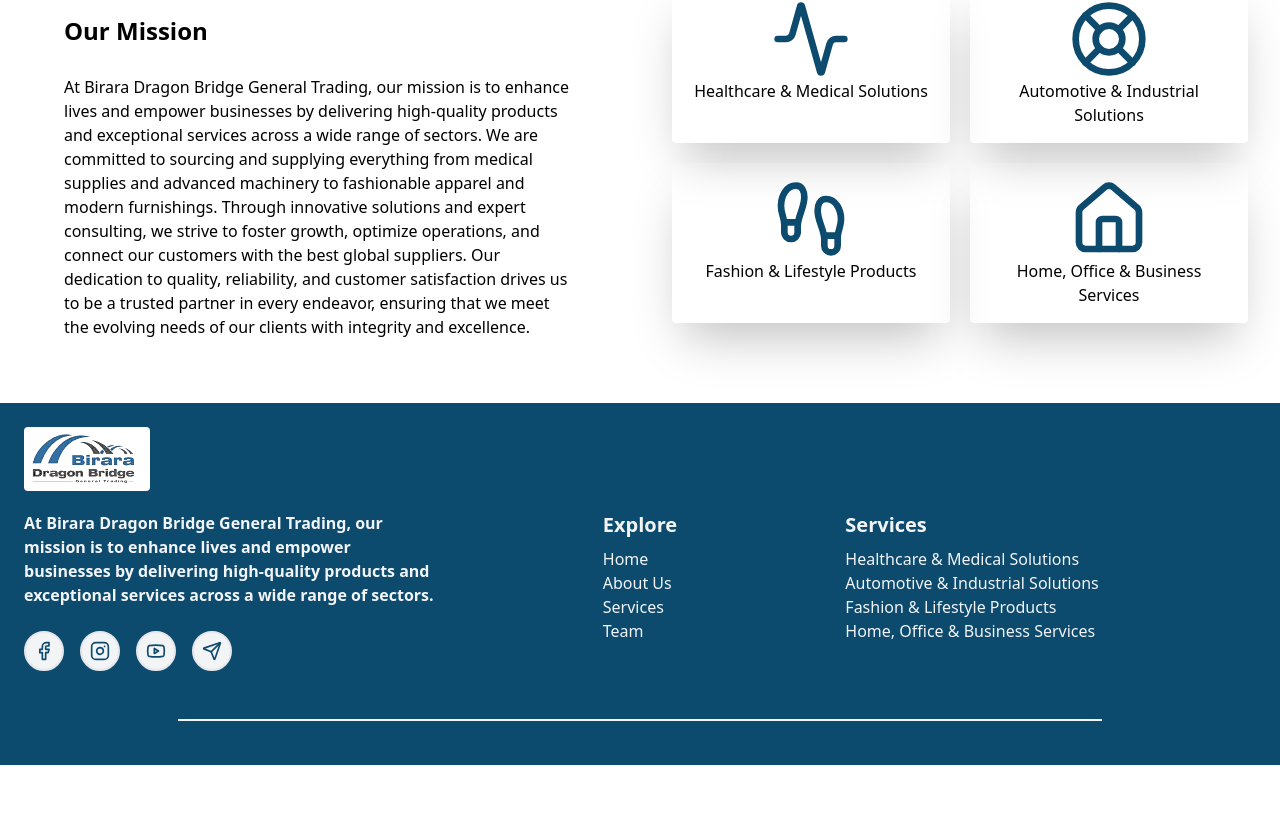
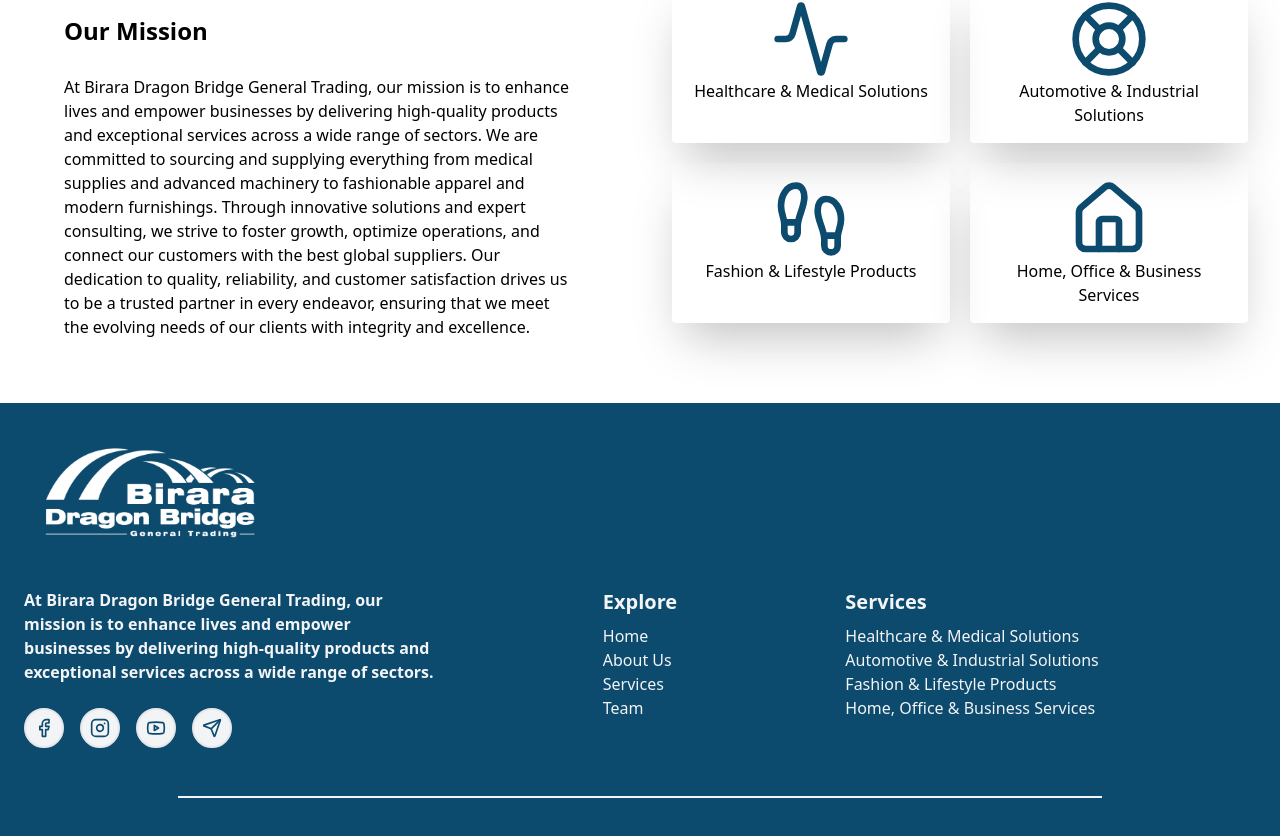
Before and after one commit to KidusThethird/birara_dragon, a React (Vite) app: page / in a window 1280 px wide. Shown: the part 3577-4413 px from the top of the page. Before the commit the page ends 4342 px from the top, so only its background shows below. Built offline with nearby package versions, Linux system fonts and the light colour scheme; a web font is replaced by a local one.

Commit message:
update: footer image changed

```diff
--- a/src/components/footer2.jsx
+++ b/src/components/footer2.jsx
@@ -1,12 +1,12 @@
 import React from "react";
-import logo from "../assets/images/smalllogo2.png";
+import logo from "../assets/images/whitelogo.png";
 import { X, Menu, Facebook, Instagram, Youtube, Send } from "lucide-react";
 
 export default function Footer2() {
   return (
     <div className="bg-sky-900 text-gray-100 p-6">
       <div>
-        <img src={logo} className="bg-white p-1 rounded" alt="" />
+        <img src={logo} className="w-64 p-1 rounded" alt="" />
       </div>
       <div className="w-full space-y-4 ms:space-y-0  ms:grid grid-cols-3 py-3">
         <div>
```
Also changed, not shown: src/assets/images/whitelogo.png (added).
